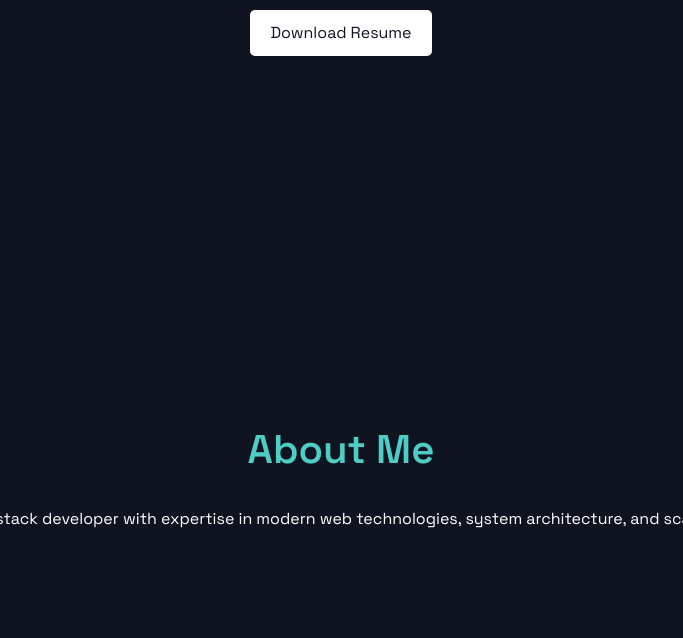
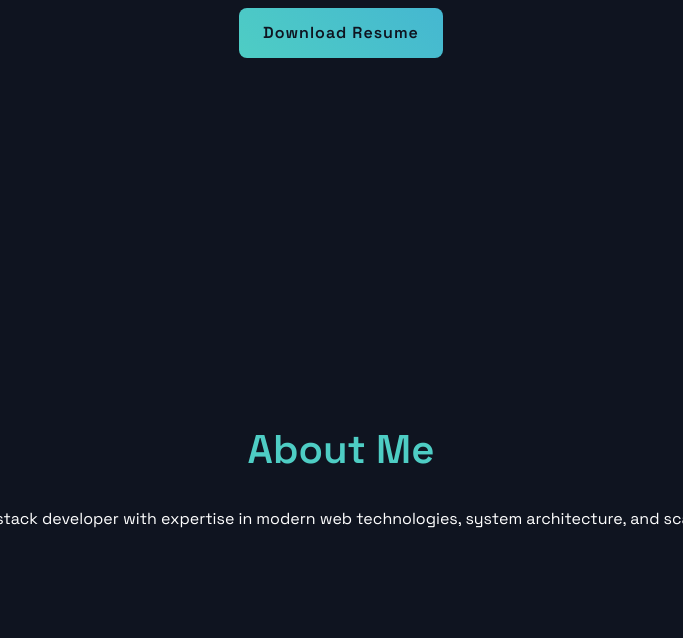
Before and after one commit to Chandru047/Chandru047.github.io, a plain HTML site: page index.html in a window 1280 px wide. Shown: the part 462-1100 px from the top of the page, without its empty margins (299-982 px from the left). Drawn offline with Linux system fonts and the light colour scheme.

Commit message:
Update index.html

```diff
--- a/index.html
+++ b/index.html
@@ -63,19 +63,20 @@
 
         .resume-btn {
             display: inline-block;
-            background: var(--text-primary);
+            background: linear-gradient(45deg, var(--accent-primary), var(--accent-secondary));
             color: var(--bg-primary);
-            padding: 10px 20px;
-            border-radius: 5px;
+            padding: 12px 24px;
+            border-radius: 8px;
             text-decoration: none;
             margin-top: 20px;
-            transition: background-color 0.3s, color 0.3s;
-            font-family: 'Space Grotesk', sans-serif; /* Added font-family */
+            font-weight: 600;
+            transition: transform 0.3s, box-shadow 0.3s;
+            letter-spacing: 1px;
         }
 
         .resume-btn:hover {
-            background: var(--accent-primary);
-            color: var(--bg-primary);
+            transform: translateY(-4px);
+            box-shadow: 0 8px 15px rgba(78, 205, 196, 0.3);
         }
 
         .section {
```
